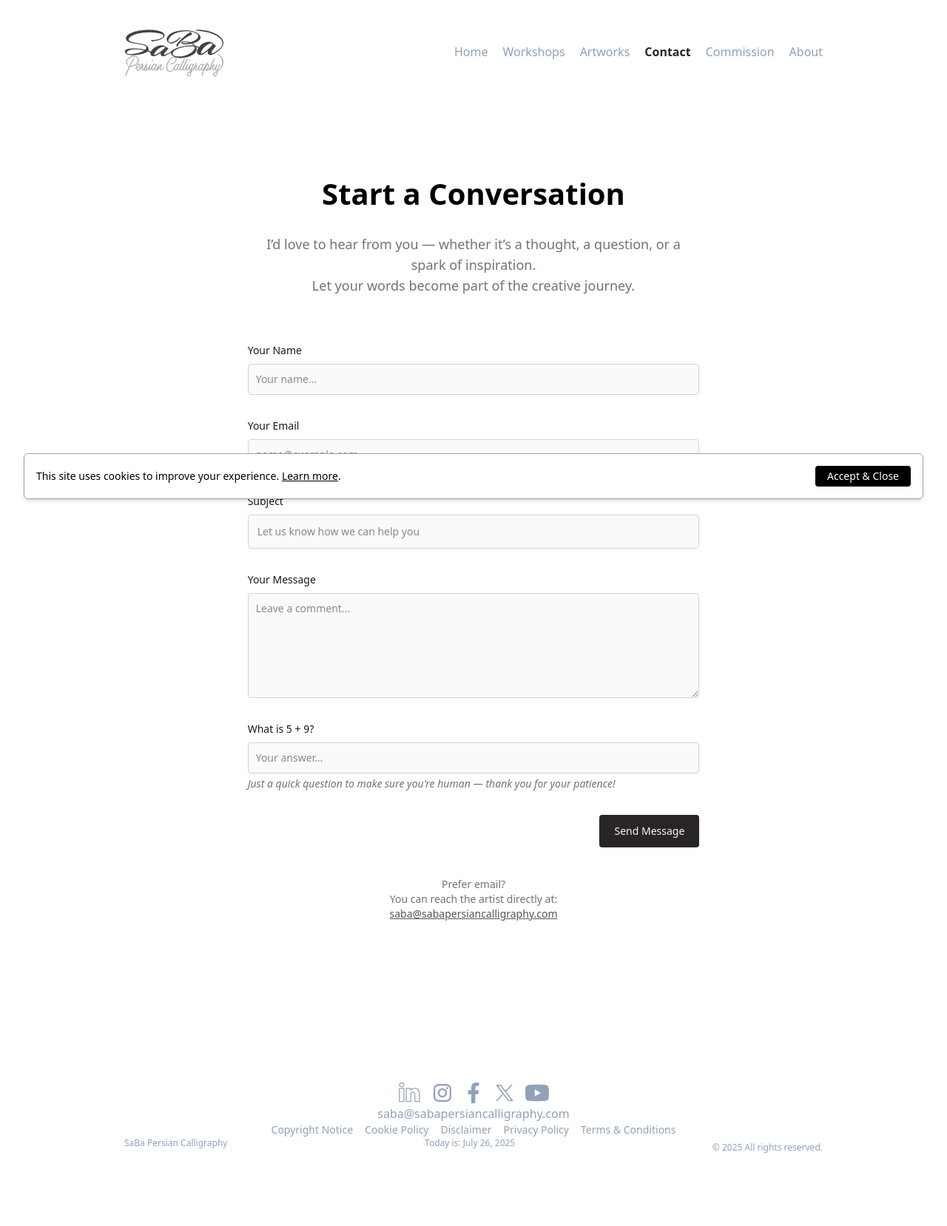
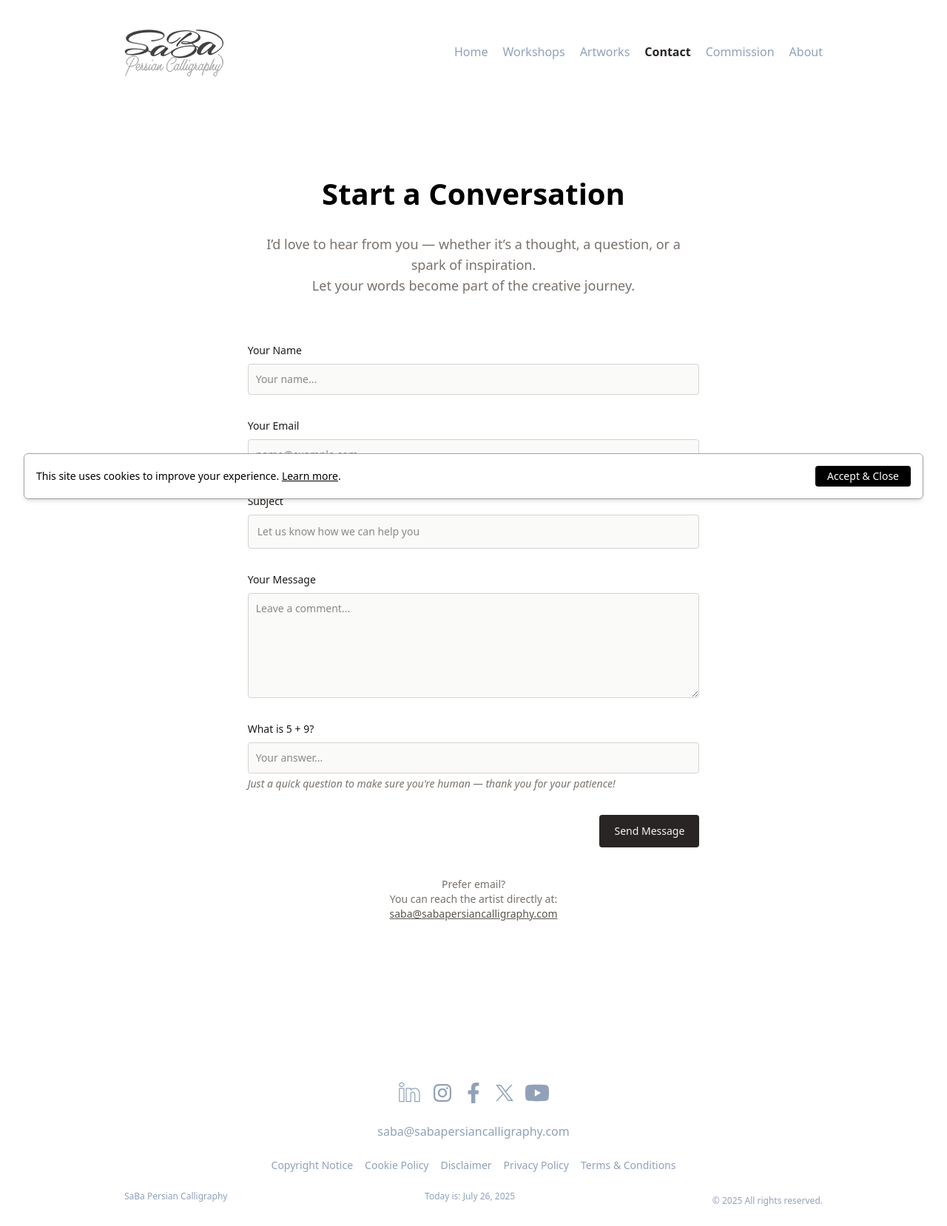
Before and after one commit to sabaPersianCalligraphy/spc, a Jekyll site: the page built from contact/index.html, in a window 1280 px wide. Shown: the whole page at 74% size. Built offline with Jekyll 4.4.1, drawn with Linux system fonts in a browser that asks for light colours; some web fonts are replaced; before the commit the page ends 1586 px from its top, so only the background shows below that.

Commit message:
edit space y

```diff
--- a/_includes/contactForm.html
+++ b/_includes/contactForm.html
@@ -1,7 +1,7 @@
 <form
   action="https://formsubmit.co/cc593909c4c9c6ebcb88089770aeef74"
   method="POST"
-  class="space-y-8"
+  class="flex flex-col gap-y-8"
   id="contactForm"
   x-data="contactForm()"
   @submit="submit"
--- a/_includes/footer.html
+++ b/_includes/footer.html
@@ -1,4 +1,4 @@
-<div class="container w-full px-2 gap-y-3" style="gap: 1.5rem;">
+<div class="container flex flex-col w-full px-2 gap-y-3" style="gap: 1.5rem;">
     <!-- Social links -->
     <div class="flex flex-wrap items-center justify-center w-full gap-x-4">
 
```
